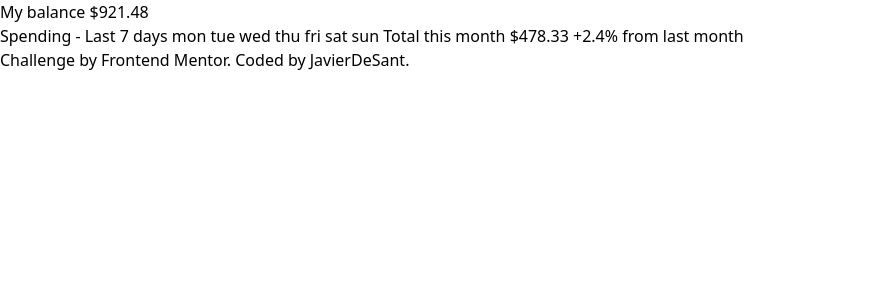
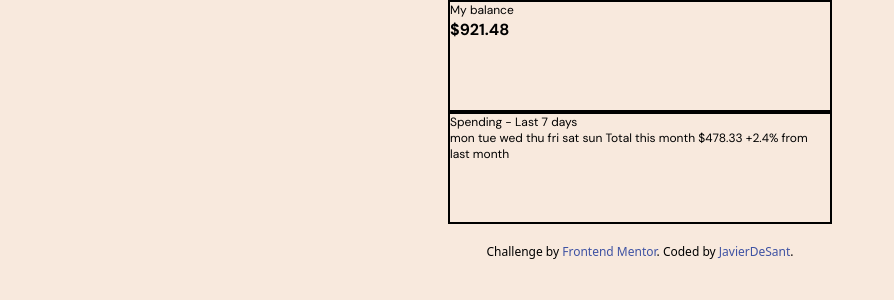
Before and after one commit to javierdesant/expenses-chart, a React (Vite) app: page / in a window 1280 px wide. Shown: the top 300 px of the page, without its empty margins (0-894 px from the left). Built offline with nearby package versions, Linux system fonts and the light colour scheme.

Commit message:
Fix tailwindcss bug
Add initial divs

```diff
--- a/index.html
+++ b/index.html
@@ -1,5 +1,5 @@
 <!doctype html>
-<html lang="en">
+<html lang="en" style="background-color:hsl(27, 66%, 92%);">
   <head>
     <meta charset="UTF-8" />
     <link rel="icon" type="image/png" href="/favicon-32x32.png" />
--- a/src/App.tsx
+++ b/src/App.tsx
@@ -11,7 +11,7 @@ function App() {
 
         <Spending />
 
-        <div className="attribution text-center mt-5 text-xs font">
+        <div className=" attribution text-center mt-5 text-xs font">
             Challenge by <a href="https://www.frontendmentor.io?ref=challenge" target="_blank" className="hover:underline">Frontend Mentor</a>.
             Coded by <a href="https://github.com/javierdesant" className="hover:underline">JavierDeSant</a>.
         </div>
--- a/src/components/MyBalance.tsx
+++ b/src/components/MyBalance.tsx
@@ -6,13 +6,13 @@ interface MyBalanceProps {
 
 const MyBalance: FunctionComponent<MyBalanceProps> = () => {
     return (
-
-        <div>
-            My balance
-            $921.48
+        <div className="flex">
+            <div className="h-28 w-96 mx-auto bg border-solid border-2 border-black">
+                <p className="font-dm-sans text-xs">My balance</p>
+                <p className="font-dm-sans font-bold">$921.48</p>
+            </div>
         </div>
-
-     );
+    );
 }
 
 export default MyBalance;
--- a/src/components/Spending.tsx
+++ b/src/components/Spending.tsx
@@ -6,10 +6,11 @@ interface SpendingProps {
 
 const Spending: FunctionComponent<SpendingProps> = () => {
     return (
-
-        <div>
+        <div className="flex">
+            <div className="h-28 w-96 mx-auto bg border-solid border-2 border-black">
+                <p className="font-dm-sans text-xs">
                     Spending - Last 7 days
-
+                    <br />
                     mon
                     tue
                     wed
@@ -21,10 +22,10 @@ const Spending: FunctionComponent<SpendingProps> = () => {
                     Total this month
                     $478.33
 
-            +2.4%
-            from last month
+                    +2.4% from last month
+                </p>
             </div>
-
+        </div>
     );
 }
 
--- a/tailwind.config.js
+++ b/tailwind.config.js
@@ -1,6 +1,8 @@
 /** @type {import('tailwindcss').Config} */
 export default {
-  content: ["./src/**/*.{html,js}"],
+  content: [
+    "./index.html",
+    "./src/**/*.{js,ts,jsx,tsx}"],
   theme: {
     extend: {
       fontFamily: {
```
Lines whose indentation alone changed are shown as unchanged.
